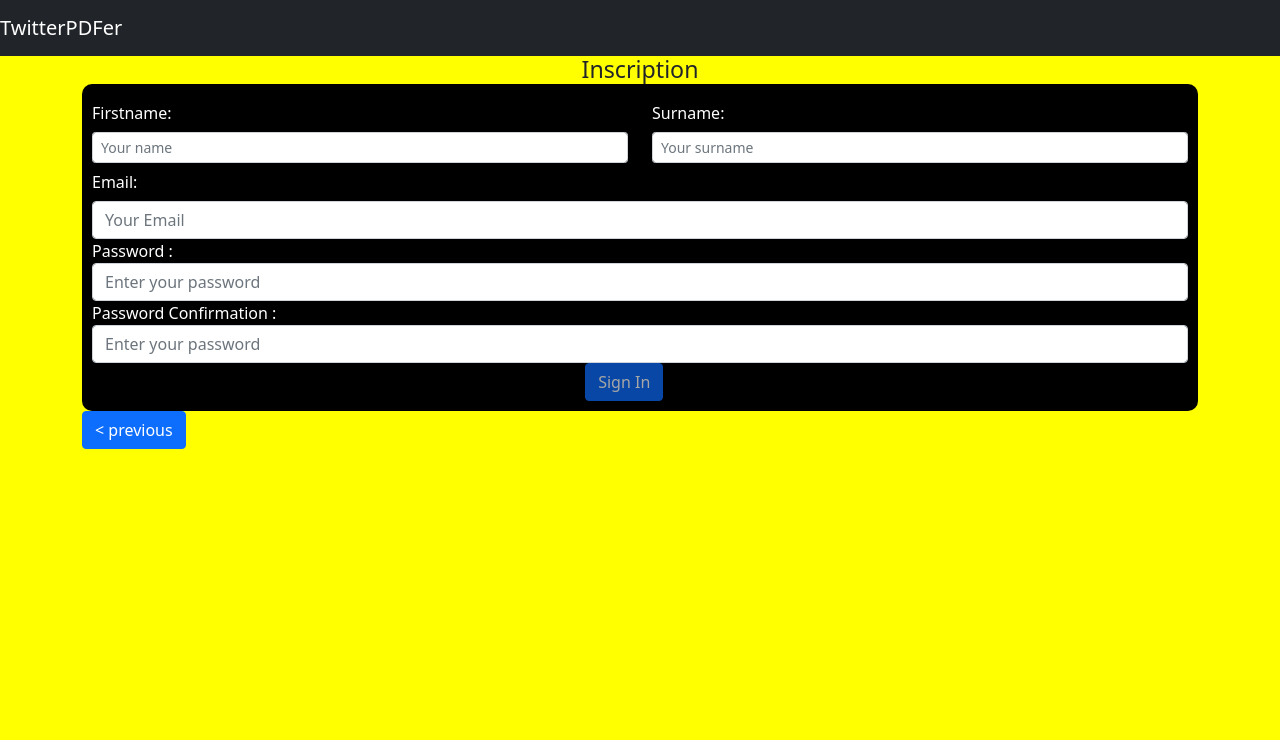
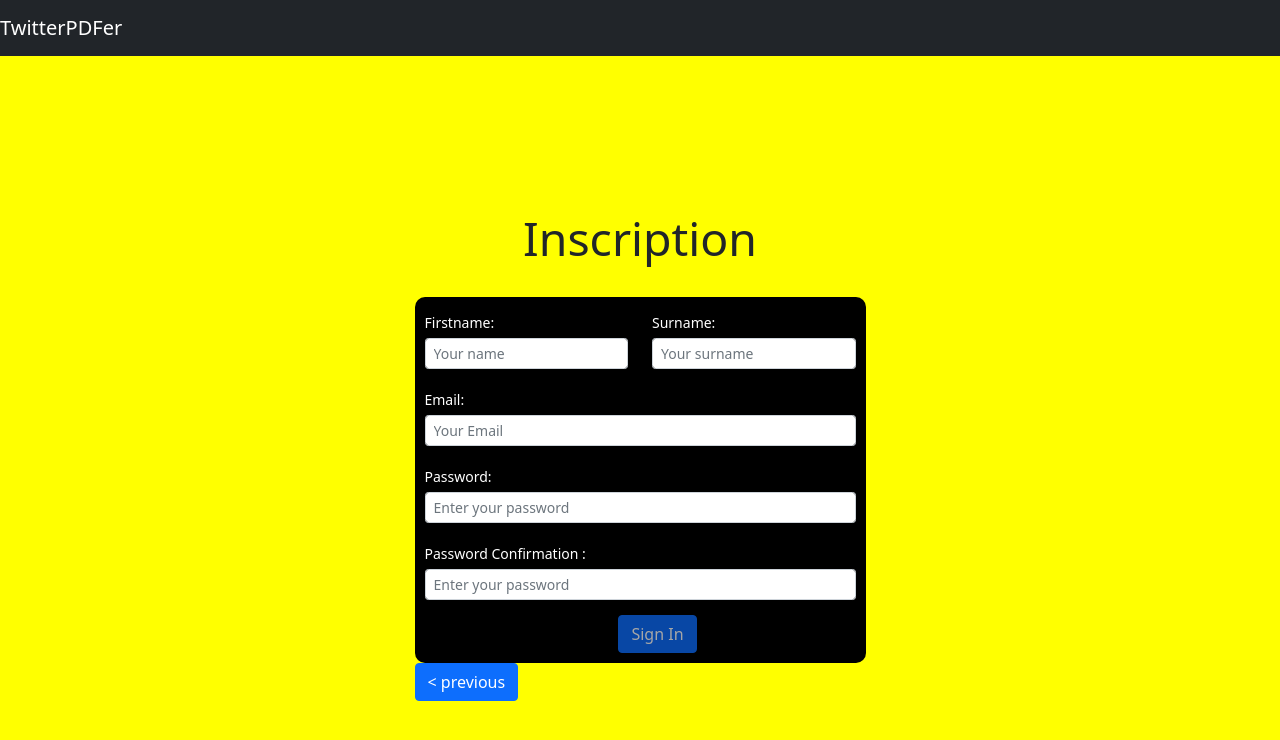
Before and after one commit to JackDaexter/TwitterPDFer, an Angular app: page /sign-in in a window 1280 px wide. Shown: the top 740 px of the page. Built offline with nearby package versions, Linux system fonts and the light colour scheme.

Commit message:
- Bootstrap css

```diff
--- a/src/app/app.component.css
+++ b/src/app/app.component.css
@@ -2,6 +2,7 @@
     height: 100vh;
     width: 100vw;
     max-width:100%;
+    min-height: 0%;
     padding:0;
     margin: 0;
     background-color: blue;
--- a/src/app/home/home.component.css
+++ b/src/app/home/home.component.css
@@ -1,14 +1,19 @@
 .menu{
+    height: 100vh;
     width: 100vw;
-    height: 100vh;
+    max-width:100%;
     display: grid;
-    grid-template-columns: 1fr 1fr 2fr 1fr 1fr;
-    grid-template-rows: 30% 50% 20%;
-    gap: 10px;
-    position: fixed;
+    grid-template-rows: 1fr 1fr 1fr;
 }
 
-.button-menu{
+.menu-btn > div{
+    margin-bottom: 5px;
+}
+
+.c1{
+    grid-row: 2;
+}
+/* .button-menu{
     grid-column: 3;
     grid-row: 2;
 }
@@ -18,4 +23,4 @@ button{
    display: block;
    width: 100%;
    margin-bottom: 10px;
-}
+} */
--- a/src/app/home/home.component.html
+++ b/src/app/home/home.component.html
@@ -1,12 +1,21 @@
-<div class="parent">
-    <div class="body">
-      <div class="menu">
-        <div class="button-menu">
+<div class="menu">
+
+  <div class="container c1">
+    <div class="row justify-content-center">
+      <div class="menu-btn">
+        <div class="row">
           <button type="button" class="btn btn-info btn-lg btn-block" [routerLink]="['/login']">Login</button>
+        </div>
+        <div class="row">
           <button type="button" class="btn btn-success btn-lg btn-block" routerLink="/sign-in">Sign In</button>
+        </div>
+        <div class="row">
           <button type="button" class="btn btn-primary btn-lg btn-block" routerLink="/loadthread">Load tweeter thread</button>
+        </div>
+        <div class="row">
           <button type="button" class="btn btn-warning btn-lg btn-block" [routerLink]="['/loadthread']">Connect with metamask</button>
         </div>
       </div>
     </div>
+  </div>
 </div>
--- a/src/app/sign-in/sign-in.component.css
+++ b/src/app/sign-in/sign-in.component.css
@@ -4,47 +4,39 @@
     height: 100vh;
     width: 100vw;
     max-width:100%;
-    /* display:grid;
-    grid-template-columns: 1fr 1fr 3fr 1fr 1fr;
-    grid-template-rows: 1fr 1fr 5% 30% 1fr 1fr; */
+    display: grid;
+    grid-template-rows: 1fr 1fr 1fr;
     background-color: yellow;
-    overflow-x: hidden;
     padding : 0;
     margin: 0;
 }
 
-
+.c1{
+    grid-row: 2;
+}
 
 form{
     gap: 10px;
+    background-color: black;
+    padding: 10px;
+    border-radius: 10px;
 }
 
 label{
     color: white;
 }
 
-
 /* Form design and configuration  */
 
-.form{
-    grid-column: 3;
-    grid-row: 4;
-    margin : auto;
-}
-
-form{
-    background-color: black;
-    padding: 10px;
-    border-radius: 10px;
-
+.form-group{
+    margin: 0px 0px 15px 0px;
 }
 
 h1.title{
-    grid-column: 3;
     text-align: center;
-    grid-row: 3;
     margin: auto;
-    font-size: 2.9vh;
+    margin-bottom: 30px;
+    font-size: 2.9rem;
 }
 
 /* Form elements  */
--- a/src/app/sign-in/sign-in.component.html
+++ b/src/app/sign-in/sign-in.component.html
@@ -1,71 +1,64 @@
 <div class="body">
-    <div class="container-xl">
+    <div class="container c1">
+        <div class="row justify-content-center">
+            <div class="col-lg-5">
+                <div class="row">
                     <h1 class="title">Inscription</h1>
-
+                </div>
+                <div class="row">
                     <div class="form">
                         <form [formGroup]="form" (ngSubmit)="onSubmit(form)">
                             <div class="row">
                                 <div class="form-group col-sm-6">
-                        <label for="firstName" class="col-form-label">Firstname:</label>
+                                    <label for="firstName" class="col-sm-1 col-form-label-sm">Firstname:</label>
                                     <input id="firstName" type="text" class="form-control form-control-sm" placeholder="Your name" formControlName="firstName">
-                        <div *ngIf="hasBeenSubmit">
-                            <div *ngIf="form.get('firstName')?.status === 'INVALID'">
-                                <div [ngStyle]="{
-                                    'color' : 'red'}">
+                                    <span *ngIf="hasBeenSubmit && (form.get('firstName')?.status === 'INVALID')">
+                                        <div class="text-success">
                                             Firstname Invalid
                                         </div>
-                            </div>
-                        </div>
+                                    </span>
                                 </div>
                                 <div class="form-group col-sm-6">
-                        <label for="lastName" class="col-sm-1 col-form-label">Surname:</label>
+                                    <label for="lastName" class="col-sm-1 col-form-label-sm">Surname:</label>
                                     <input id="lastName" type="text" class="form-control form-control-sm" placeholder="Your surname" formControlName="lastName">
-                        <ng-container *ngIf="hasBeenSubmit">
-                            <div *ngIf="form.get('lastName')?.status === 'INVALID'">
-                                <div [ngStyle]="{'color' : 'red'}">
+                                    <span *ngIf="hasBeenSubmit && (form.get('lastName')?.status === 'INVALID')">
+                                        <div class="text-danger">
                                             Lastname Invalid
                                         </div>
-                            </div>
-                        </ng-container>
+                                    </span>
                                 </div>
                             </div>
 
                             <div class="form-group">
                                 <div class="section-email">
-                        <label for="email" class="col-sm-1 col-form-label">Email:</label>
-                        <input id="email"  type="email" class="form-control" placeholder="Your Email" formControlName="email">
-                        <div *ngIf="this.form.controls['email'].dirty">
-                            <div *ngIf="!checkEmailForm(this.form.controls['email'].value)">
-                                <p [ngStyle]="{'color':'red'}">
+                                    <label for="email" class="col-sm-1 col-form-label-sm">Email:</label>
+                                    <input id="email"  type="email" class="form-control form-control-sm" placeholder="Your Email" formControlName="email">
+                                    <span *ngIf="hasBeenSubmit && (!checkEmailForm(this.form.controls['email'].value))">
+                                        <div class="text-danger">
                                             Format d'email invalide
-                                </p>
                                         </div>
-                        </div>
+                                    </span>
                                 </div>
                             </div>
                             <div class="section-password">
                                 <div class="password">
                                     <div class="form-group">
-                            <label for="password"> Password : </label>
-                            <input id="password" type="password" placeholder="Enter your password" class="form-control" formControlName="password">
+                                        <label for="password" class="col-sm-1 col-form-label-sm"> Password:</label>
+                                        <input id="password" type="password" placeholder="Enter your password" class="form-control form-control-sm" formControlName="password">
                                     </div>
-                        <div *ngIf="form.controls['password'].dirty">
-                            <div [style.color]="
-                                form.get('password')?.value.length >= 5 ? 'green' : 'red'
-                                ">
+                                    <span *ngIf="form.controls['password'].dirty">
+                                        <div [style.color]="form.get('password')?.value.length >= 5 ? 'green' : 'red'">
                                              * Minimum 5 letters
                                         </div>
-                        </div>
+                                    </span>
                                 </div>
                                 <div class="confirmPassword">
                                     <div class="form-group">
-                            <label for="confirmPassword"> Password Confirmation : </label>
-                            <input id="confirmPassword" type="password" placeholder="Enter your password" class="form-control" formControlName="confirmPassword">
-                            <div *ngIf="hasBeenSubmit">
-                                <div *ngIf="diffPassword">
-                                    <div [style.color]="'red'">
+                                        <label for="confirmPassword" class="col-sm-6 col-form-label-sm"> Password Confirmation : </label>
+                                        <input id="confirmPassword" type="password" placeholder="Enter your password" class="form-control form-control-sm" formControlName="confirmPassword">
+                                        <div *ngIf="hasBeenSubmit && diffPassword">
+                                            <div class="text-danger">
                                                 Passwords are differents
-                                    </div>
                                             </div>
                                         </div>
                                     </div>
@@ -78,11 +71,15 @@
                             </div>
                         </form>
                     </div>
+                    <div class="row align-self-start">
                         <div class="previous">
                             <button class="btn btn-primary" (click)="back()">
                                 < previous
                             </button>
                         </div>
                     </div>
-
                 </div>
+            </div>
+        </div>
+   </div>
+</div>
--- a/src/app/sign-in/sign-in.component.ts
+++ b/src/app/sign-in/sign-in.component.ts
@@ -49,17 +49,17 @@ export class SignInComponent implements OnInit {
       console.log("Prostitué !");
 
       const elem$ = this.signInService.addUser({"elem" : "value"});
-      elem$.subscribe(
-        (elem) => {
-          console.log("The value is :" + elem);
-        },
-        (err) =>{
-          console.error(err);
-        },
-        () => {
-          console.log("observable complete");
-        }
-      )
+      // elem$.subscribe(
+      //   (elem) => {
+      //     console.log("The value is :" + elem);
+      //   },
+      //   (err) =>{
+      //     console.error(err);
+      //   },
+      //   () => {
+      //     console.log("observable complete");
+      //   }
+      // )
       this.diffPassword = false;
     }
     else{
--- a/src/index.html
+++ b/src/index.html
@@ -7,7 +7,7 @@
   <meta name="viewport" content="width=device-width, initial-scale=1">
   <link rel="icon" type="image/x-icon" href="favicon.ico">
 </head>
-<body>
+<body style="padding: 0; margin: 0;">
   <app-root></app-root>
 </body>
 </html>
```
Lines whose indentation alone changed are shown as unchanged.
